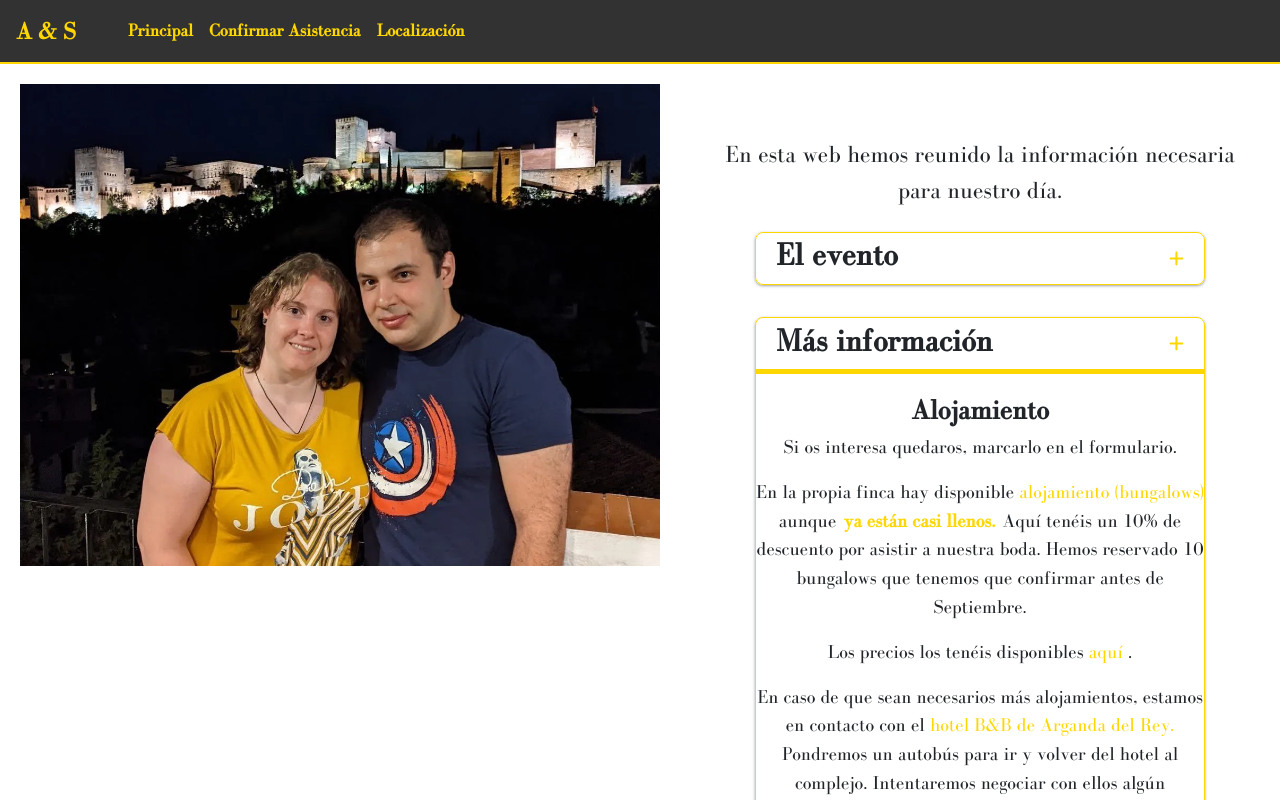
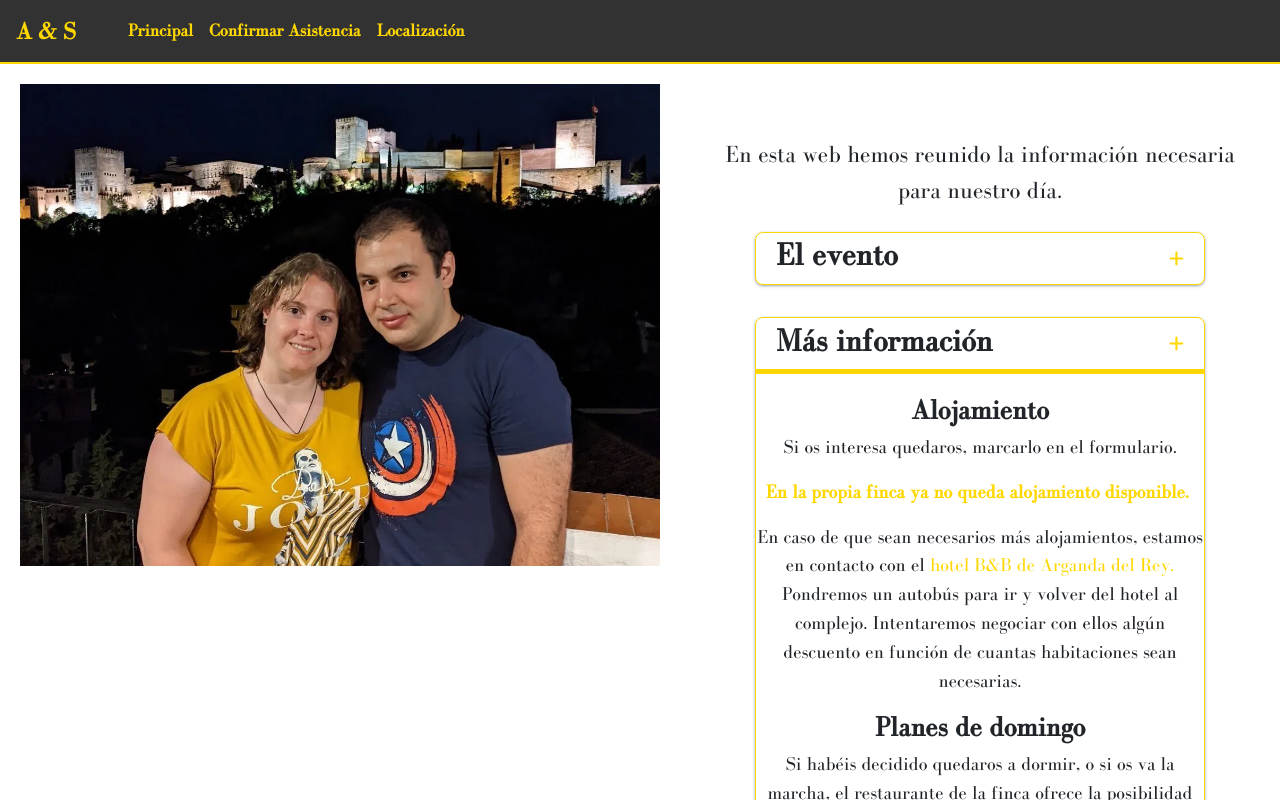
Before and after one commit to amardomingo/wedding-frontend, a React (Vite) app in the folder frontend/: page / in a window 1280 px wide. Both pictures are taken after a click on the button "Más información". Built offline with nearby package versions, Linux system fonts and the light colour scheme; no server answers; the HTML template or start-up script is replaced by a standard one.

Commit message:
update booking information (#21)

```diff
--- a/frontend/src/components/Home/index.jsx
+++ b/frontend/src/components/Home/index.jsx
@@ -143,30 +143,15 @@ function Home() {
               <h3 className="h3-home">Alojamiento</h3>
               <p>Si os interesa quedaros, marcarlo en el formulario. </p>
               <p>
-                En la propia finca hay disponible{' '}
+                <span className="highlight">
+                  En la propia finca ya no queda alojamiento disponible.
+                </span>{' '}
                 <Link
                   to="https://www.complejolaciguena.com/bungalows-madrid/"
                   target="_blank"
                   rel="noopener noreferrer"
-                >
-                  {' '}
-                  alojamiento (bungalows)
-                </Link>{' '}
-                aunque <span className="highlight">
-                  {' '}
-                  ya están casi llenos.
-                </span>{' '}
-                Aquí tenéis un 10% de descuento por asistir a nuestra boda.
-                Hemos reservado 10 bungalows que tenemos que confirmar antes de
-                Septiembre.
+                ></Link>
               </p>
-              <p>
-                Los precios los tenéis disponibles{' '}
-                <a href={preciosPDF} target="_blank" rel="noopener noreferrer">
-                  aquí
-                </a>{' '}
-                .
-              </p>{' '}
               <p>
                 En caso de que sean necesarios más alojamientos, estamos en
                 contacto con el{' '}
```
